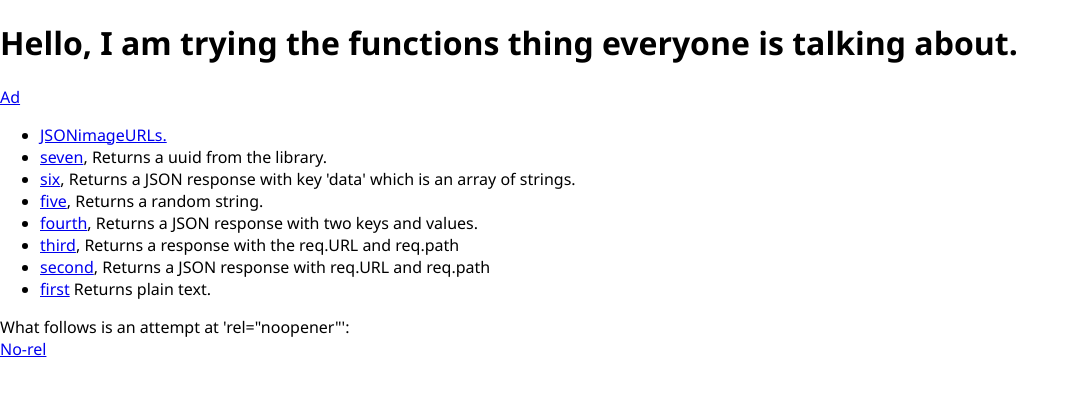
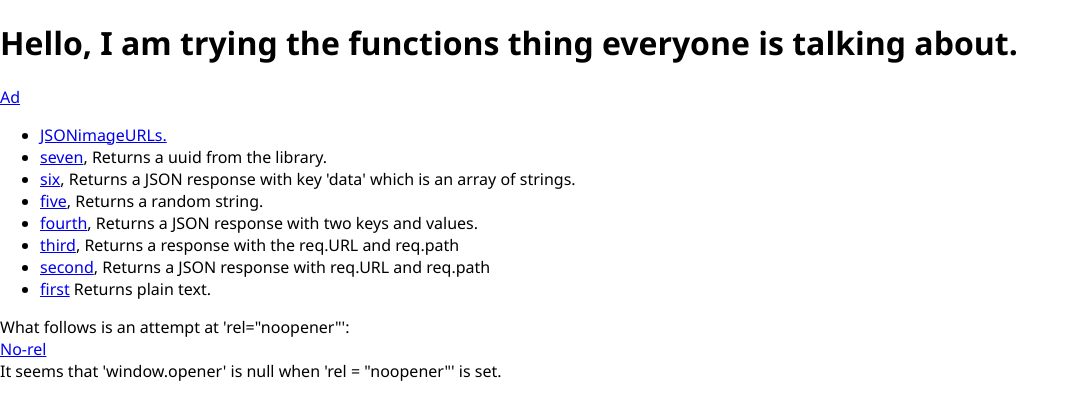
Before and after one commit to rhyuen/faas-deux, a website: page public/index.html in a window 1280 px wide. Shown: the whole page, without its empty margins (0-1079 px from the left). Drawn offline with Linux system fonts and the light colour scheme; no server answers.

Commit message:
added a 'window.opener' where 'rel' the property is not set.

```diff
--- a/public/index.html
+++ b/public/index.html
@@ -36,7 +36,8 @@
             </article>
             <article>
                 What follows is an attempt at 'rel="noopener"': <br/>
-                <a href = "/norel.html" target = "_blank" rel = "noopener">No-rel</a>
+                <a href = "/norel.html" target = "_blank" rel = "noopener">No-rel</a><br/>
+                It seems that 'window.opener' is null when 'rel = "noopener"' is set.
             </article>
         </section>
         <script type = "text/javascript">
```
